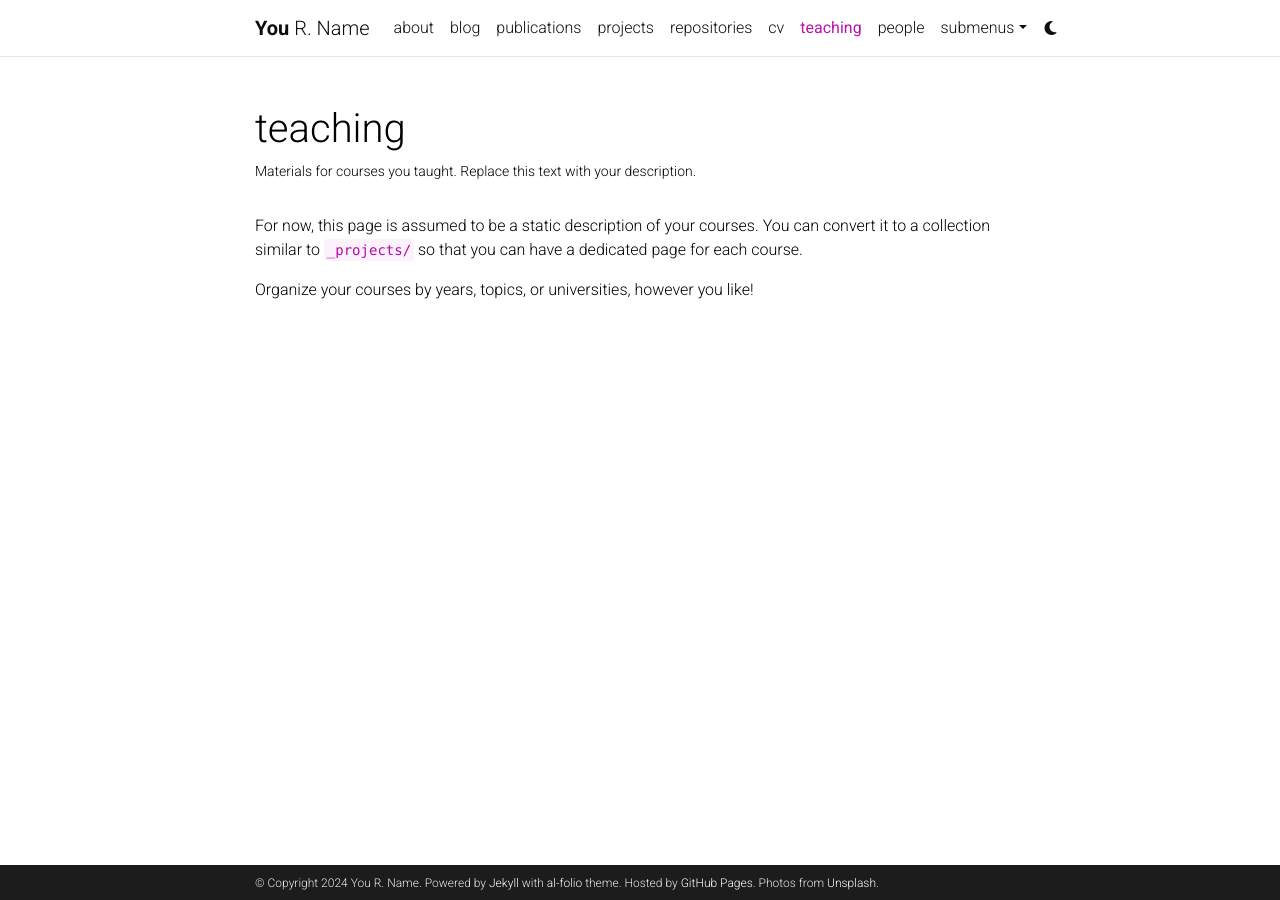
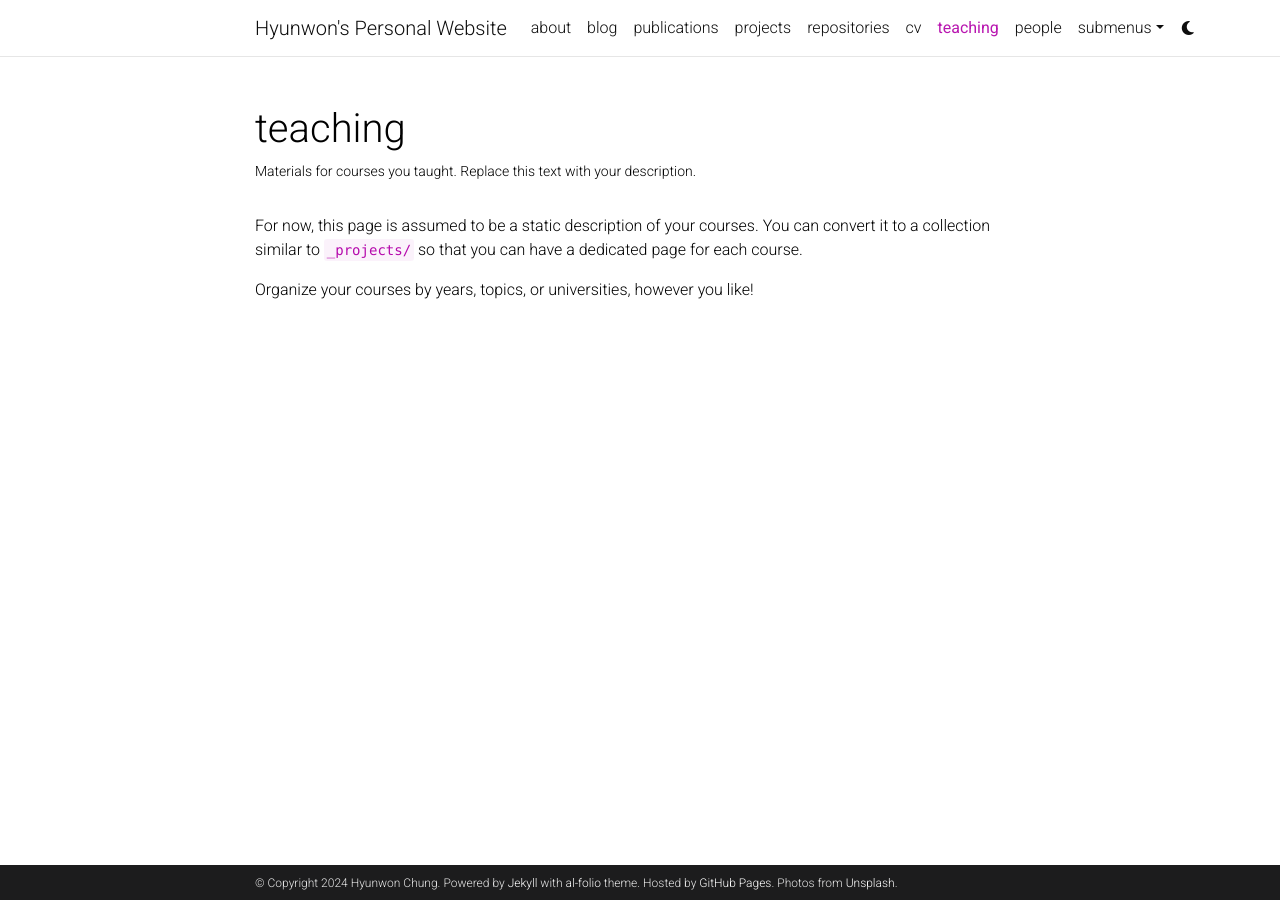
Before and after one commit to hyunwonch/hyunwonch.github.io, a Jekyll site: the page built from _pages/teaching.md, in a window 1280 px wide. Built offline with Jekyll 4.4.1, drawn with Linux system fonts in a browser that asks for light colours; comment, search, counter and statistics services are not loaded; a style sheet for code colours, icons or effects is not loaded.

Commit message:
Update _config.yml

```diff
--- a/_config.yml
+++ b/_config.yml
@@ -2,11 +2,11 @@
 # Site settings
 # -----------------------------------------------------------------------------
 
-title: blank # the website title (if blank, full name will be used instead)
-first_name: You
-middle_name: R.
-last_name: Name
-email: you@example.com
+title: Hyunwon's Personal Website # the website title (if blank, full name will be used instead)
+first_name: Hyunwon
+middle_name:
+last_name: Chung
+email: hyunwon@umich.edu
 description: > # the ">" symbol means to ignore newlines until "footer_text:"
   A simple, whitespace theme for academics. Based on [*folio](https://github.com/bogoli/-folio) design.
 footer_text: >
@@ -18,8 +18,8 @@
 lang: en # the language of your site (for example: en, fr, cn, ru, etc.)
 icon: ⚛️  # the emoji used as the favicon (alternatively, provide image name in /assets/img/)
 
-url: https://alshedivat.github.io # the base hostname & protocol for your site
-baseurl: /al-folio # the subpath of your site, e.g. /blog/. Leave blank for root
+url: https://hyunwonch.github.io # the base hostname & protocol for your site
+baseurl: # the subpath of your site, e.g. /blog/. Leave blank for root
 last_updated: false # set to true if you want to display last updated in the footer
 impressum_path:  # set to path to include impressum link in the footer, use the same path as permalink in a page, helps to conform with EU GDPR
 
```
